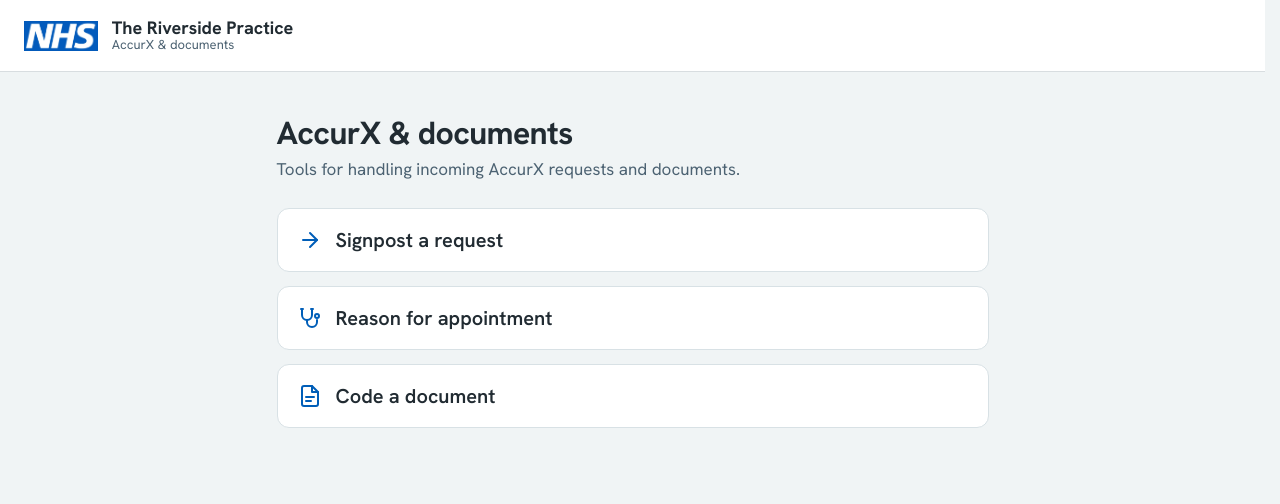
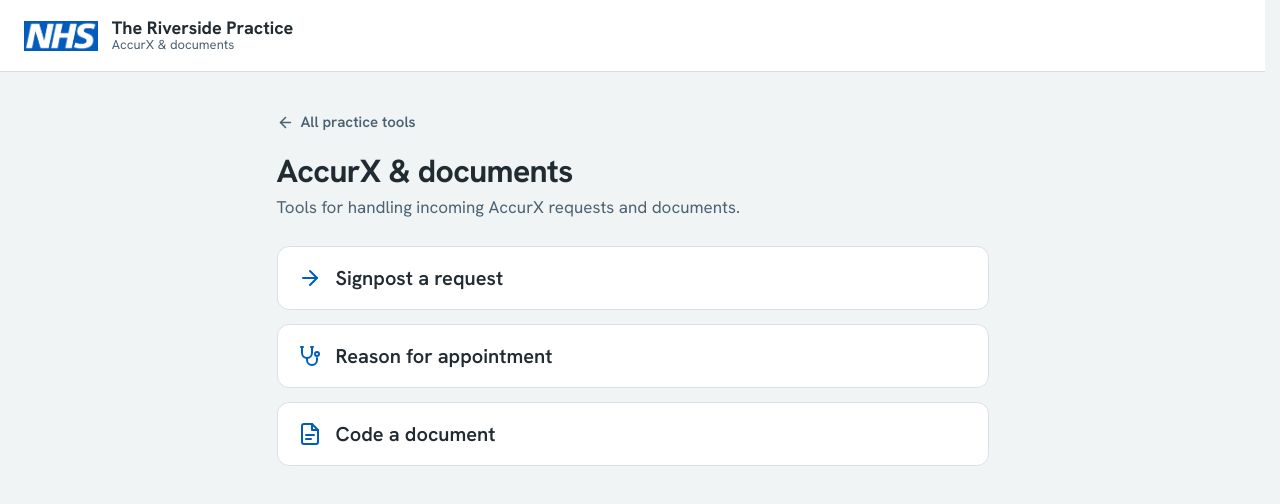
Before and after one commit to F12-Syntex/Riverside-Helpdesk, a Next.js app: page /accurx in a window 1280 px wide. Shown: the top 504 px of the page. Built offline with nearby package versions, Linux system fonts and the light colour scheme.

Commit message:
feat(accurx): add back link to the tools index
Restore the "All practice tools" back link at the top of the folder page.

Co-Authored-By: Claude Opus 4.8 <noreply@anthropic.com>
Claude-Session: https://claude.ai/code/session_01EiyNHLdpsdDJJsZzKahZUK

```diff
--- a/app/accurx/page.js
+++ b/app/accurx/page.js
@@ -24,6 +24,12 @@ export default function Page() {
       <AppHeader subtitle="AccurX & documents" />
 
       <main style={s('flex:1;width:100%;max-width:760px;margin:0 auto;padding:40px 24px 56px;')}>
+        <Hover tag={Link} href="/"
+          base="display:inline-flex;align-items:center;gap:7px;font-size:15px;font-weight:600;color:#4c6272;text-decoration:none;margin-bottom:18px;"
+          hover="color:#005eb8;">
+          <Svg w={17} sw={2.2}>{Icons.arrowLeft}</Svg>All practice tools
+        </Hover>
+
         <h1 style={s('font-size:32px;margin:0 0 4px;letter-spacing:-0.02em;')}>AccurX &amp; documents</h1>
         <p style={s('font-size:17px;color:#4c6272;margin:0 0 28px;')}>Tools for handling incoming AccurX requests and documents.</p>
 
```
